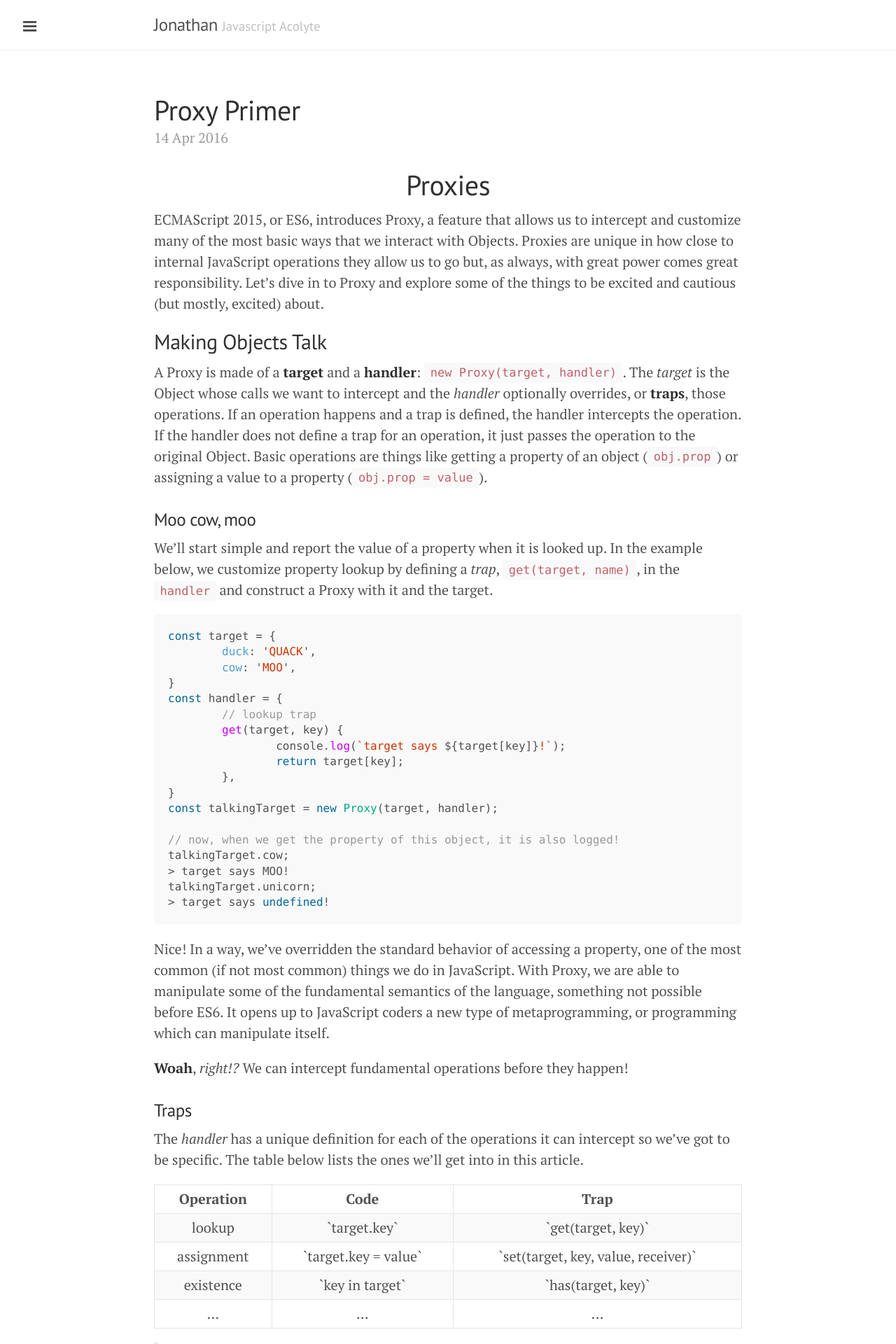
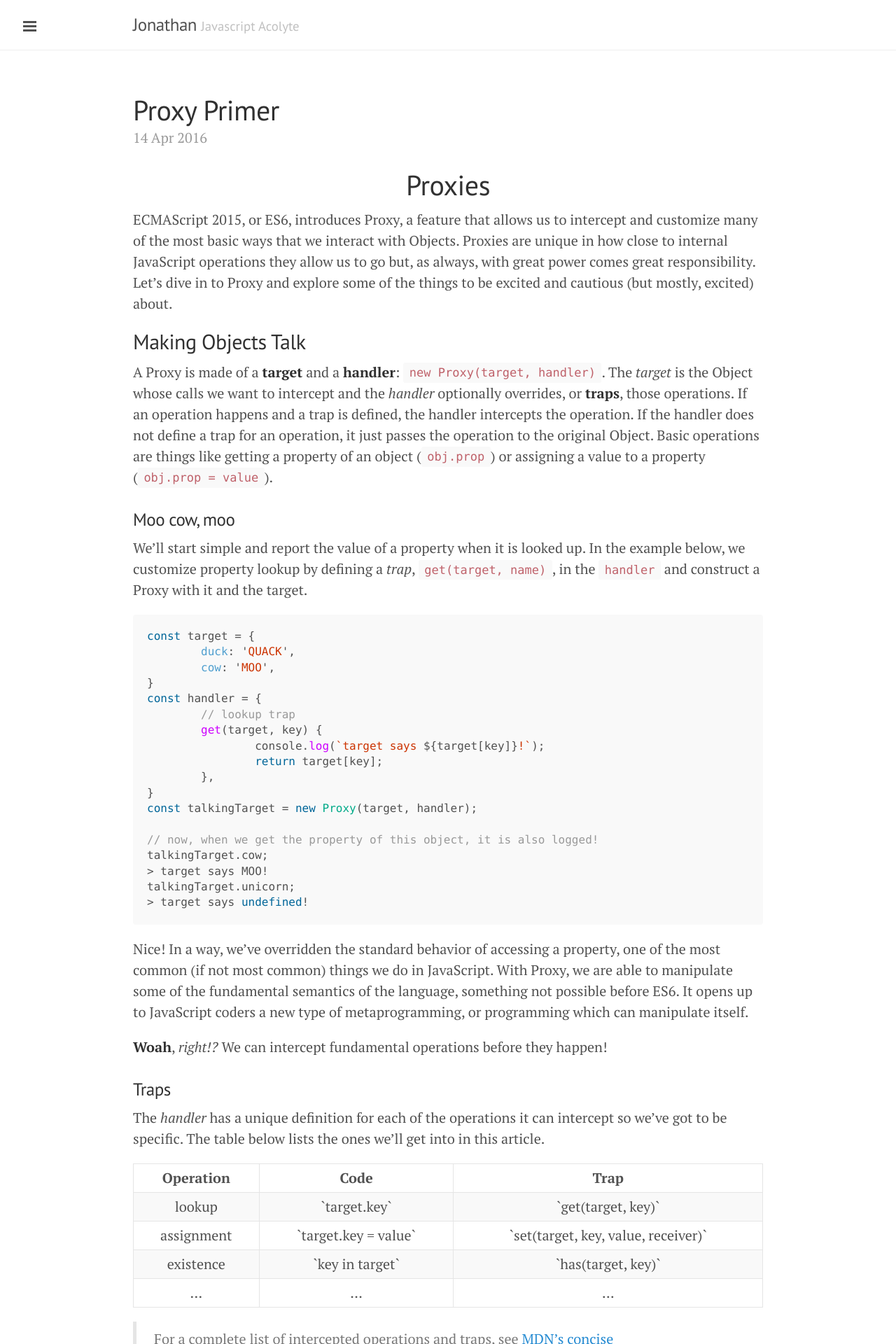
Before and after one commit to JonKrone/JonKrone.github.io, a Jekyll site: the page built from index.html, in a window 1280 px wide. Shown: the top 1920 px of the page at 70% size. Built offline with Jekyll 4.4.1, drawn with Linux system fonts in a browser that asks for light colours; the list of posts is cut into pages by our own code.

Commit message:
Increase large screen .container width

```diff
--- a/public/css/lanyon.css
+++ b/public/css/lanyon.css
@@ -83,7 +83,7 @@ h1, h2, h3, h4, h5, h6 {
 }
 @media (min-width: 56rem) {
   .container {
-    max-width: 44rem;
+    max-width: 47rem;
   }
 }
 
```
